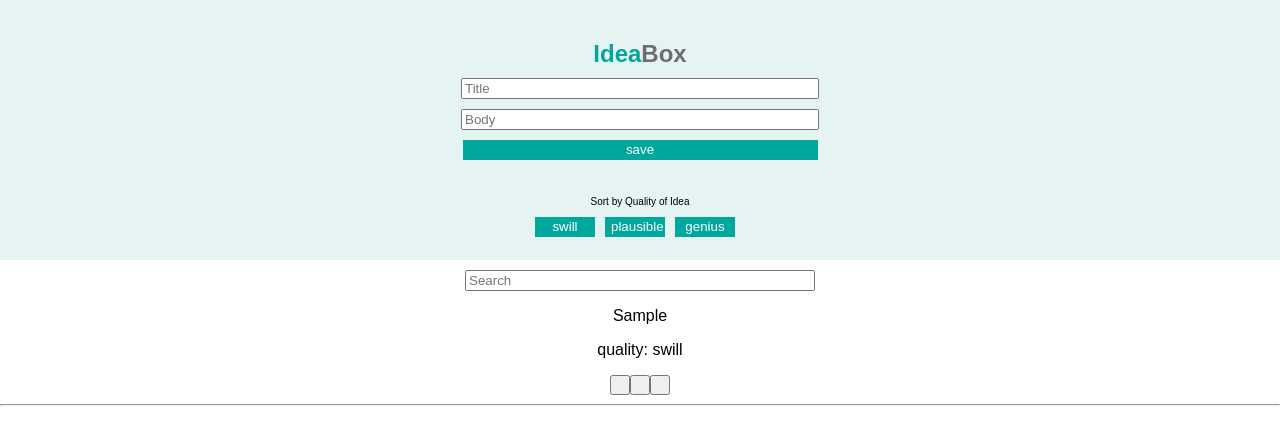
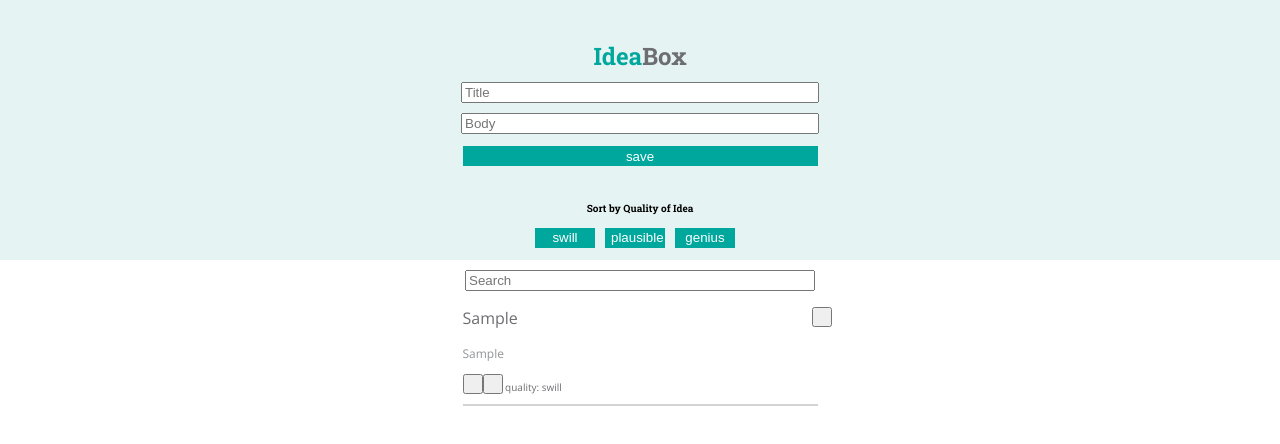
Before and after one commit to lcaroselli/IdeaBox-React, a React (Create React App) app: page / in a window 1280 px wide. Both pictures are taken after typing "Sample", "Sample" into the empty fields and a click on the button "save". Shown: the top 444 px of the page. Built offline with nearby package versions, Linux system fonts and the light colour scheme.

Commit message:
Add idea card styling

```diff
--- a/public/index.html
+++ b/public/index.html
@@ -3,6 +3,8 @@
   <head>
     <meta charset="utf-8">
     <meta name="viewport" content="width=device-width, initial-scale=1, shrink-to-fit=no">
+    <link href="https://fonts.googleapis.com/css?family=Roboto+Slab:700" rel="stylesheet">
+    <link href="https://fonts.googleapis.com/css?family=Open+Sans" rel="stylesheet">
     <title>IdeaBox App</title>
   </head>
   <body>
--- a/src/App.js
+++ b/src/App.js
@@ -12,11 +12,9 @@ export default class App extends React.Component {
   constructor() {
     super();
     this.state = {
-      newIdea: {
       title: '',
       body: '',
-        quality: ''
-      },
+      quality: '',
       ideaList: []
     }
   }
@@ -25,24 +23,21 @@ export default class App extends React.Component {
     e.preventDefault();
     this.setState({
       ideaList: [...this.state.ideaList,
-        { title: this.state.newIdea.titleinput,
-          body: this.state.newIdea.bodyinput,
+        { title: this.state.title,
+          body: this.state.body,
           quality: 'swill' },
       ],
 
-      newIdea: {
+
         title: '',
         body: '',
         quality: ''
-      }
     })
   }
 
   handleChange(e) {
     this.setState({
-      newIdea: {
       [e.target.name]: e.target.value
-      }
     })
   }
 
@@ -53,8 +48,8 @@ export default class App extends React.Component {
           <h2 className="box-header"><span className="idea-header">Idea</span>Box</h2>
           {
             <Form
-              inputValueTitle = { this.state.newIdea.title }
-              inputValueBody = { this.state.newIdea.body }
+              inputValueTitle = { this.state.title }
+              inputValueBody = { this.state.body }
               addNewIdea = { this.addIdea.bind(this) }
               onChange = { this.handleChange.bind(this) } />
           }
--- a/src/components/Form.js
+++ b/src/components/Form.js
@@ -11,7 +11,7 @@ export default function Form(props) {
     <form>
       <input
         type="text"
-        name="titleinput"
+        name="title"
         placeholder="Title"
         value={ props.inputValueTitle }
         onChange={ props.onChange }>
@@ -19,7 +19,7 @@ export default function Form(props) {
 
       <input
         type="text"
-        name="bodyinput"
+        name="body"
         placeholder="Body"
         value={ props.inputValueBody }
         onChange={ props.onChange }>
--- a/src/components/IdeaCard.js
+++ b/src/components/IdeaCard.js
@@ -3,12 +3,10 @@ import React from 'react';
 export default function IdeaCard (props) {
   return (
     <div className="idea-card">
-      <p className="card-title">{ props.title }</p>
+      <p className="card-title">{ props.title } <button className="delete-button"></button></p>
       <p className="card-body"> { props.body }</p>
-      <p className="card-quality"> quality: { props.quality }</p>
-      <button className="up-button"></button>
-      <button className="down-button"></button>
-      <button className="delete-button"></button>
+      <p className="card-quality"> <button className="up-button"></button>
+      <button className="down-button"></button> quality: { props.quality }</p>
       <hr />
     </div>
   )
--- a/src/styles/App.css
+++ b/src/styles/App.css
@@ -1,9 +1,14 @@
+body {
+  font-family: 'Open Sans', sans-serif;
+}
+
 .App {
   text-align: center;
 }
 
 .App-header {
   background-color: #E5F3F2;
+  font-family: 'Roboto Slab', serif;
   height: 220px;
   padding: 20px;
 }
--- a/src/styles/IdeaCard.css
+++ b/src/styles/IdeaCard.css
@@ -7,3 +7,35 @@
 .up-button:hover, .down-button:hover, .delete-button:hover {
   cursor: pointer;
 }
+
+.card-title {
+  color: #6D6E71;
+  font-size: 16px;
+  text-align: left;
+}
+
+.card-body {
+  color: #939598;
+  font-size: 12px;
+  text-align: left;
+}
+
+.card-quality {
+  color: #6D6E71;
+  font-size: 10px;
+  text-align: left;
+}
+
+.delete-button {
+  position: relative;
+  left: 290px;
+}
+
+hr {
+  border: 0.5px solid #D1D3D4;
+}
+
+.idea-card {
+  margin: auto;
+  width: 355px;
+}
--- a/styles/App.css
+++ /dev/null
@@ -1,22 +0,0 @@
-.App {
-  text-align: center;
-}
-
-.App-header {
-  background-color: #E5F3F2;
-  height: 300px;
-  padding: 20px;
-}
-
-.box-header {
-  color: #6D6E71;
-  margin-bottom: 0;
-}
-
-.idea-header {
-  color: #00A79D;
-}
-
-.react-header {
-  font-size: 10px;
-}
```
Lines whose indentation alone changed are shown as unchanged.
